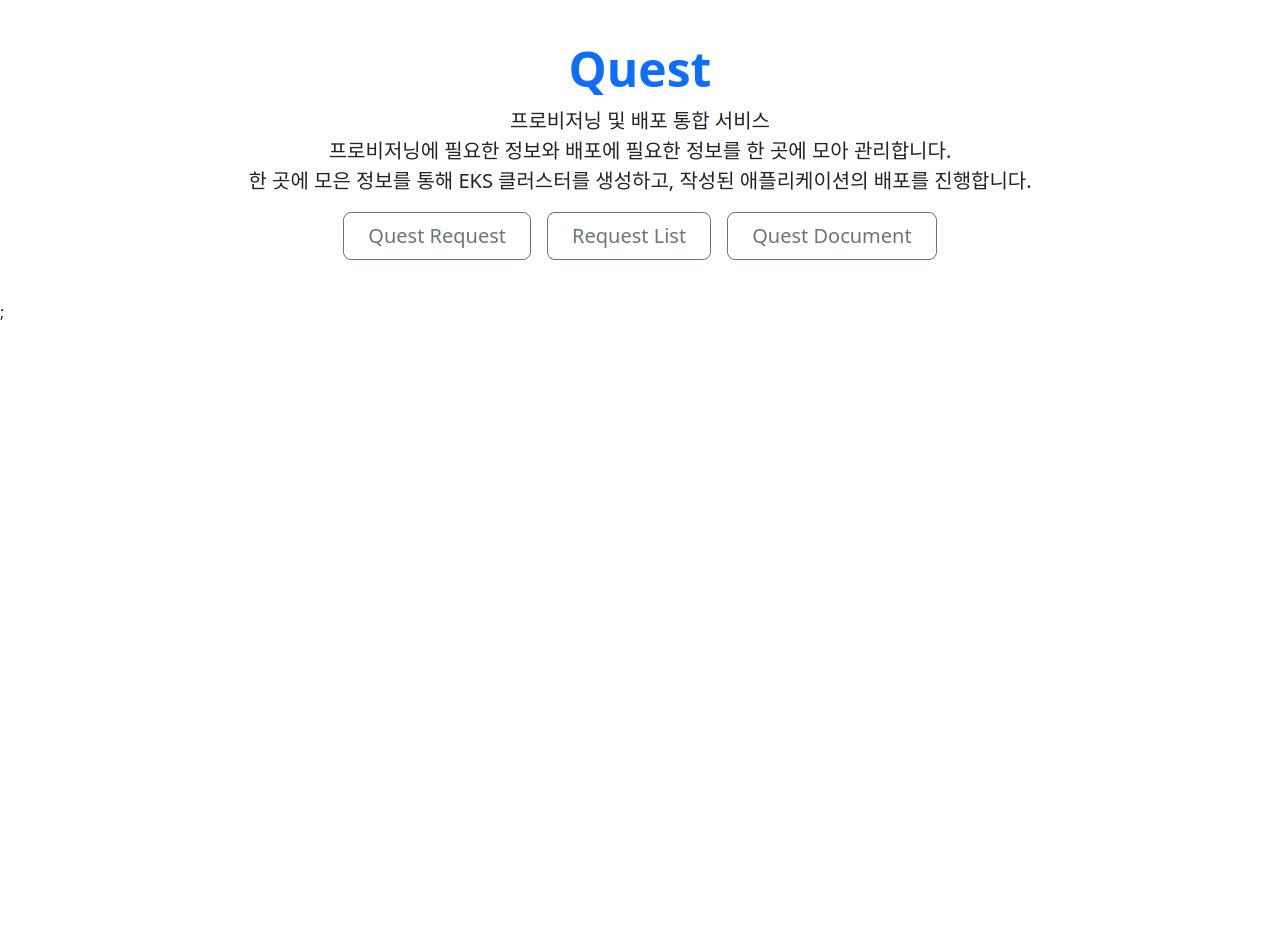
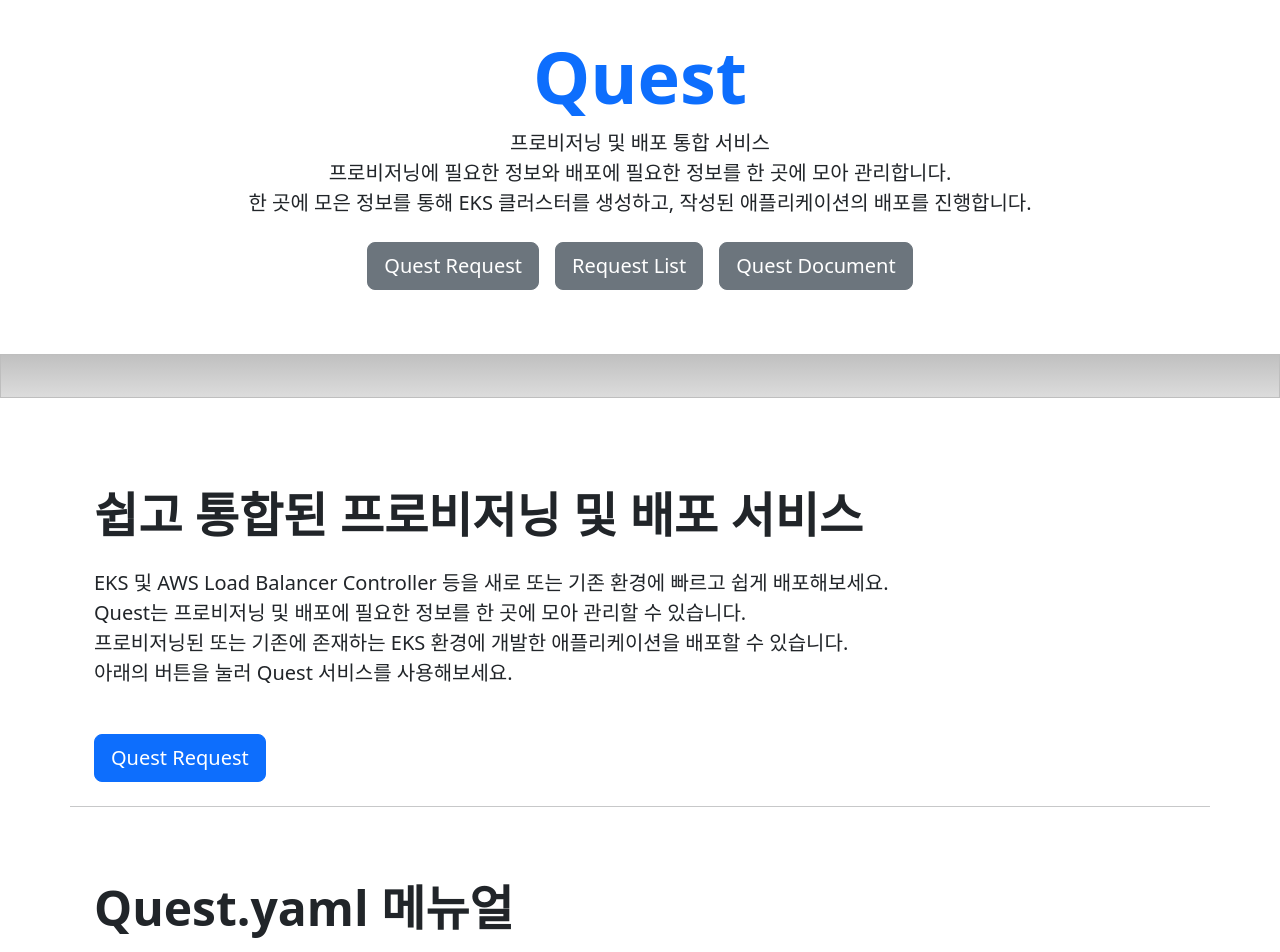
Before and after one commit to Choiwonwong/NBA-WebServer, a React (Create React App) app: page / in a window 1280 px wide. Shown: the top 952 px of the page. Before the commit the page ends 800 px from the top, so only its background shows below. Built offline with nearby package versions, Linux system fonts and the light colour scheme.

Commit message:
Main Page Dev

```diff
--- /dev/null
+++ b/src/components/Divider.js
@@ -0,0 +1,12 @@
+function Divider() {
+  const dividerStyle = {
+    height: "2.75rem",
+    width: "100%",
+    background: "linear-gradient(to bottom, #C0C0C0 0%, #DCDCDC 100%)", // 그라데이션 설정
+    marginBottom: "2rem",
+    border: "1px solid #BEBEBE",
+  };
+  return <div style={dividerStyle}></div>;
+}
+
+export default Divider;
--- a/src/components/Header.css
+++ /dev/null
@@ -1,23 +0,0 @@
-.hero {
-    display: flex;
-    flex-direction: column;
-    align-items: center;
-    justify-content: center;
-    background-color: #333;
-    /* 어두운 배경 색상 */
-    color: #fff;
-    /* 흰색 글자 색상 */
-    /* height: 100vh; */
-    /* 화면 높이 전체를 차지 */
-    text-align: center;
-}
-
-.hero h1 {
-    font-size: 2.5rem;
-    /* 원하는 크기로 조정 */
-}
-
-.hero h2 {
-    font-size: 1.5rem;
-    /* 원하는 크기로 조정 */
-}
--- a/src/components/Hero.js
+++ b/src/components/Hero.js
@@ -1,15 +1,17 @@
 import React from "react";
 import { Link } from "react-router-dom";
-import "./Header.css";
+import Button from "react-bootstrap/Button";
+import Divider from "./Divider";
 
 function Hero({ currentPage }) {
   return (
+    <>
       <div className="px-4 py-3 my-4 text-center">
         <Link to="/" currentPage="MainPage" style={{ textDecoration: "none" }}>
-        <h1 className="display-5 fw-bold">Quest</h1>
+          <h1 className="display-2 fw-bold lh-1 mb-3">Quest</h1>
         </Link>
-      <div className="col-lg-12 mx-auto">
-        <p className="lead mb-3">
+        <div className="col-lg-12 mb-4">
+          <p className="lead display-7 mb-4">
             프로비저닝 및 배포 통합 서비스
             <br />
             프로비저닝에 필요한 정보와 배포에 필요한 정보를 한 곳에 모아
@@ -18,54 +20,41 @@
             애플리케이션의 배포를 진행합니다.
           </p>
           <div className="d-grid gap-3 d-sm-flex justify-content-sm-center">
-          <Link to="/request">
-            {currentPage === "RequestPage" ? (
-              <button
-                type="button"
-                className="btn btn-primary btn-lg px-4 gap-3"
+            <Link to="/request" currentPage="RequestPage">
+              <Button
+                variant={`${
+                  currentPage === "RequestPage" ? "primary" : "secondary"
+                }`}
+                size="lg"
               >
                 Quest Request
-              </button>
-            ) : (
-              <button
-                type="button"
-                className="btn btn-outline-secondary btn-lg px-4 gap-3"
-              >
-                Quest Request
-              </button>
-            )}
+              </Button>
             </Link>
             <Link to="/request-list" currentPage="RequestListPage">
-            {currentPage === "RequestListPage" ? (
-              <button type="button" className="btn btn-primary btn-lg px-4">
-                Request List
-              </button>
-            ) : (
-              <button
-                type="button"
-                className="btn btn-outline-secondary btn-lg px-4"
+              <Button
+                variant={`${
+                  currentPage === "RequestListPage" ? "success" : "secondary"
+                }`}
+                size="lg"
               >
                 Request List
-              </button>
-            )}
+              </Button>
             </Link>
             <Link to="/document" currentPage="DocumentPage">
-            {currentPage === "DocumentPage" ? (
-              <button type="button" className="btn btn-primary btn-lg px-4">
-                Quest Document
-              </button>
-            ) : (
-              <button
-                type="button"
-                className="btn btn-outline-secondary btn-lg px-4"
+              <Button
+                variant={`${
+                  currentPage === "DocumentPage" ? "info" : "secondary"
+                }`}
+                size="lg"
               >
                 Quest Document
-              </button>
-            )}
+              </Button>
             </Link>
           </div>
         </div>
       </div>
+      <Divider />
+    </>
   );
 }
 
--- a/src/pages/MainPage.js
+++ b/src/pages/MainPage.js
@@ -2,12 +2,81 @@
 
 import React from "react";
 import Hero from "../components/Hero";
+import Divider from "../components/Divider";
+import { Link } from "react-router-dom";
+import Button from "react-bootstrap/Button";
+
+const QuestRequestDesc = `EKS 및 AWS Load Balancer Controller 등을 새로 또는 기존 환경에 빠르고 쉽게 배포해보세요.
+Quest는 프로비저닝 및 배포에 필요한 정보를 한 곳에 모아 관리할 수 있습니다.
+프로비저닝된 또는 기존에 존재하는 EKS 환경에 개발한 애플리케이션을 배포할 수 있습니다.
+아래의 버튼을 눌러 Quest 서비스를 사용해보세요.
+`;
+
+const QuestDocuDesc = `Quest 서비스를 위해선 Quest.yaml 파일이 필요합니다.
+최대한 간단하게 작성할 수 있도록 설계되었습니다.
+Quest.yaml 파일을 작성하는 방법은 아래의 버튼을 눌러 문서를 참고하세요.
+`;
+
+const QuestListDesc = `기존에 Quest 서비스를 사용해보신적이 있으신가요?
+아래의 버튼을 눌러 지금까지 서비스 진행 상황을 확인해보세요.
+`;
 
 function MainPage() {
   return (
-    <main>
-      <Hero currentPage="MainPage" />;<div class="divider"></div>
-    </main>
+    <>
+      <Hero currentPage="MainPage" />
+      <div class="container col-xxl-8 px-4 py-2">
+        <div class="row align-items-center g-5 py-5 mb-3">
+          <InfoCard
+            title="쉽고 통합된 프로비저닝 및 배포 서비스"
+            description={QuestRequestDesc}
+            buttonLink={"/request"}
+            buttonType={"primary"}
+            buttonText={"Quest Request"}
+          />
+          <hr class="my-4"></hr>
+          <InfoCard
+            title="Quest.yaml 메뉴얼"
+            description={QuestDocuDesc}
+            buttonType={"info"}
+            buttonText={"Documentation"}
+            buttonLink={"/document"}
+          />
+          <hr class="my-4"></hr>
+          <InfoCard
+            title="Quest 목록"
+            description={QuestListDesc}
+            buttonType={"success"}
+            buttonText={"Quest List"}
+            buttonLink={"/request-list"}
+          />
+        </div>
+      </div>
+      <Divider />
+    </>
+  );
+}
+
+function InfoCard({ title, description, buttonText, buttonType, buttonLink }) {
+  return (
+    <div class="card" className="col-lg-9">
+      <h1 className="display-5 fw-bold l-h1 mb-4">{title}</h1>
+      <p className="lead">
+        {description.split("\n").map((line, index) => (
+          <React.Fragment key={index}>
+            {line}
+            <br />
+          </React.Fragment>
+        ))}
+      </p>
+      <div className="d-grid gap-2 d-md-flex justify-content-md-start">
+        <Link to={buttonLink}>
+          <Button variant={buttonType} size="lg">
+            {buttonText}
+          </Button>
+        </Link>
+      </div>
+    </div>
   );
 }
 
```
Also changed, not shown: src/components/Footer.js (deleted). Lines whose indentation alone changed are shown as unchanged.
